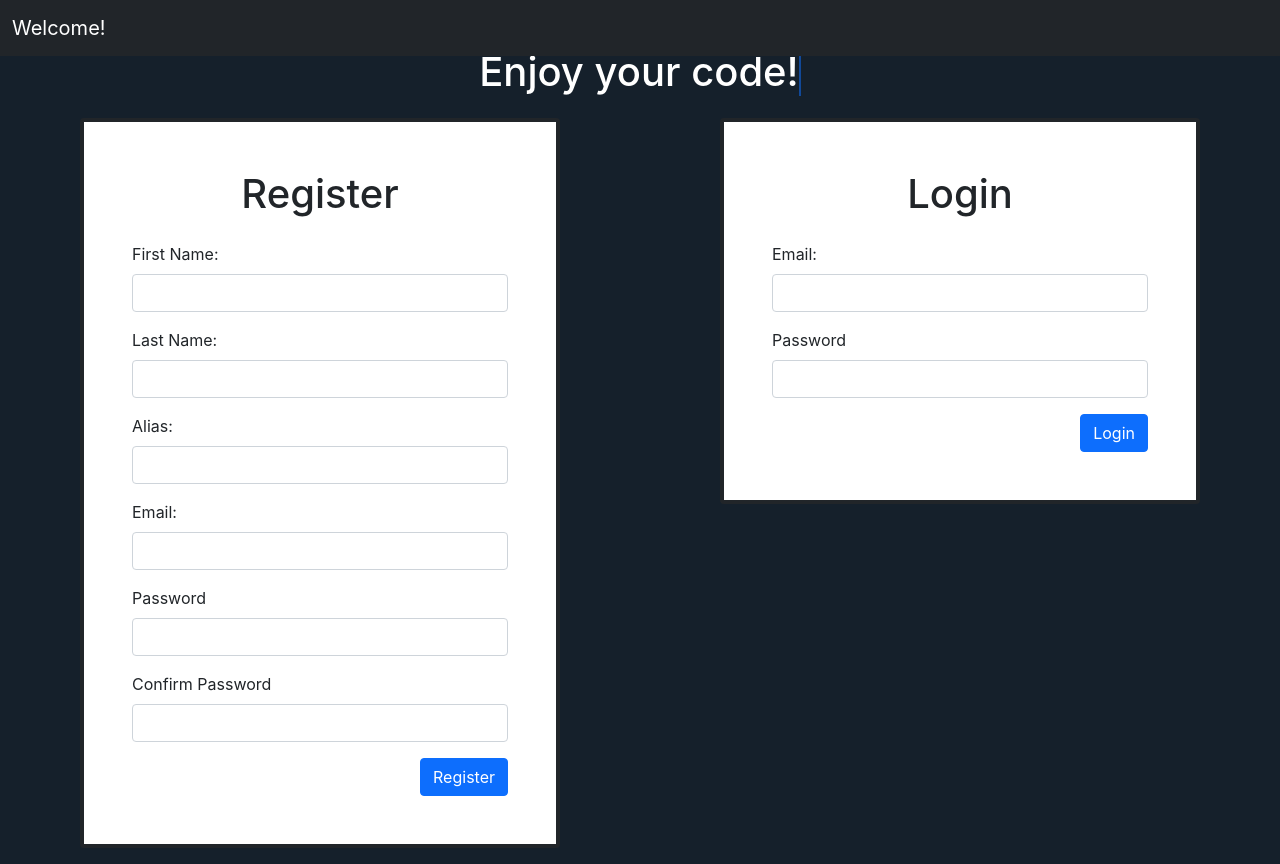
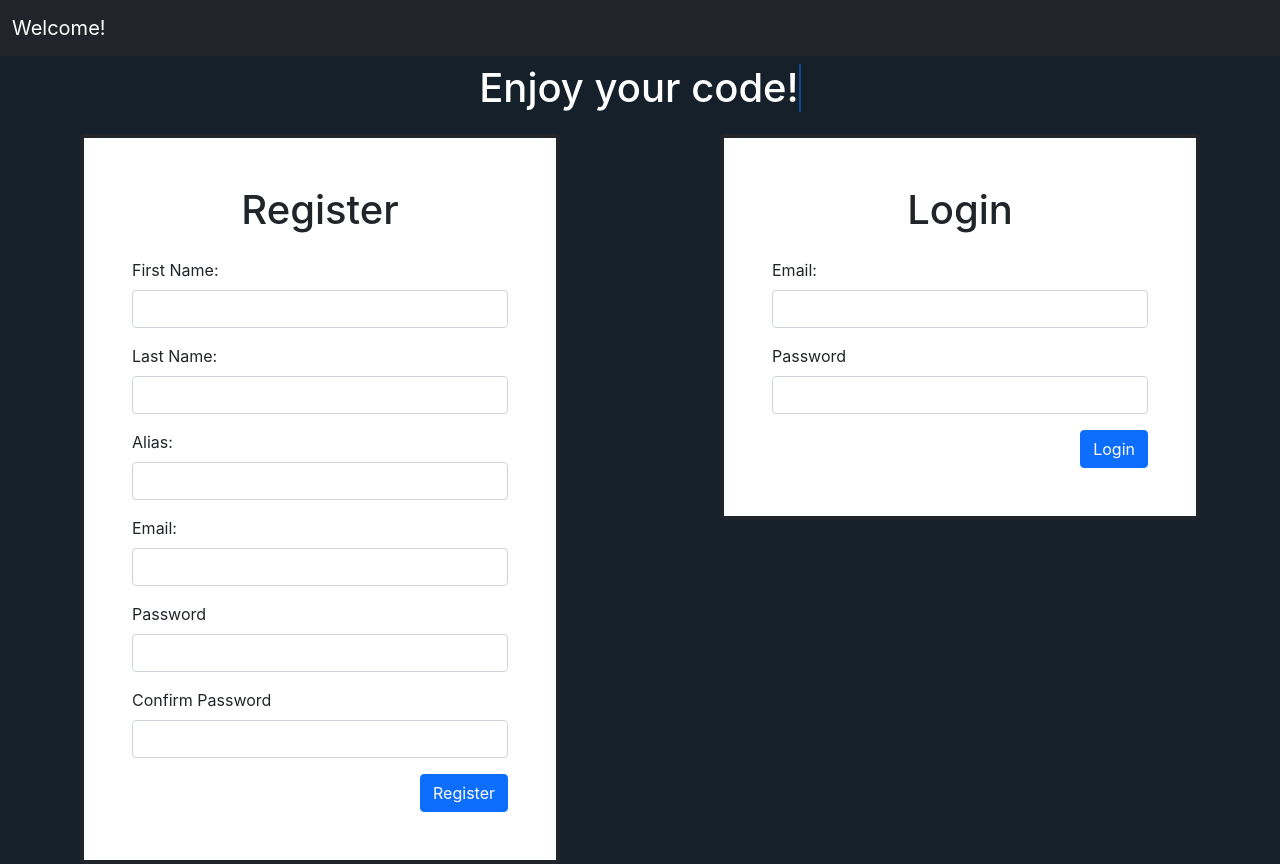
Before and after one commit to fatimaTalavera/dev_ideas, a React (Create React App) app in the folder client/: page / in a window 1280 px wide. Built offline with nearby package versions, Linux system fonts and the light colour scheme; no server answers.

Commit message:
add margin

```diff
--- a/client/src/views/registration.js
+++ b/client/src/views/registration.js
@@ -7,7 +7,7 @@ const Registration = (props) => {
     return (
         <>
             <Navbar title='Welcome!' />
-            <div className='text-center'>
+            <div className='text-center mt-3'>
                 <div className='animate-text'>
                     <h1>Enjoy your code!</h1>
                 </div>
```
